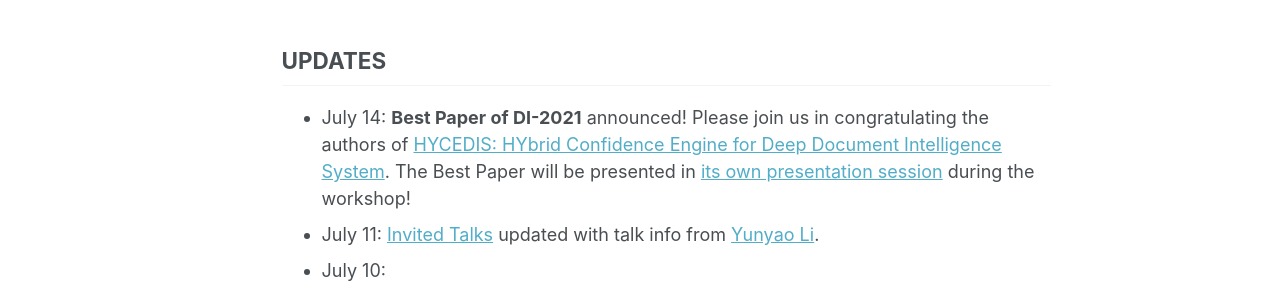
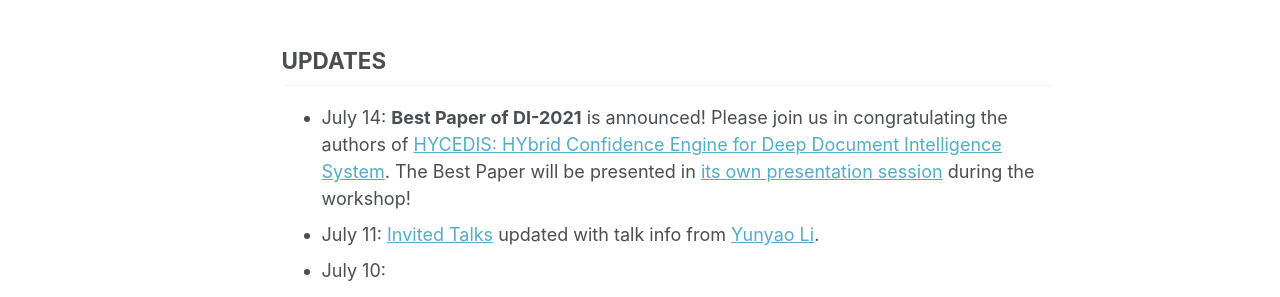
Before and after one commit to document-intelligence/DI-2022, a Jekyll site: the page built from _pages/cfp.md, in a window 1280 px wide and 900 px high. Shown: the part 271-568 px from the top of the window. Built offline with Jekyll 4.4.1, drawn with Linux system fonts in a browser that asks for light colours.

Commit message:
Update cfp.md

```diff
--- a/_pages/cfp.md
+++ b/_pages/cfp.md
@@ -11,7 +11,7 @@ redirect_from:
 
 ## UPDATES
 
-- July 14: **Best Paper of DI-2021** announced! Please join us in congratulating the authors of [HYCEDIS: HYbrid Confidence Engine for Deep Document Intelligence System](https://document-intelligence.github.io/DI-2021/papers/#paper_8). The Best Paper will be presented in [its own presentation session](https://document-intelligence.github.io/DI-2021/program/#best_paper) during the workshop!
+- July 14: **Best Paper of DI-2021** is announced! Please join us in congratulating the authors of [HYCEDIS: HYbrid Confidence Engine for Deep Document Intelligence System](https://document-intelligence.github.io/DI-2021/papers/#paper_8). The Best Paper will be presented in [its own presentation session](https://document-intelligence.github.io/DI-2021/program/#best_paper) during the workshop!
 - July 11: [Invited Talks](https://document-intelligence.github.io/DI-2021/talks/#talk_yunyao) updated with talk info from [Yunyao Li](https://researcher.watson.ibm.com/researcher/view.php?person=us-yunyaoli).
 - July 10:
   - Announcing [accepted papers and posters](https://document-intelligence.github.io/DI-2021/papers/)!
```
